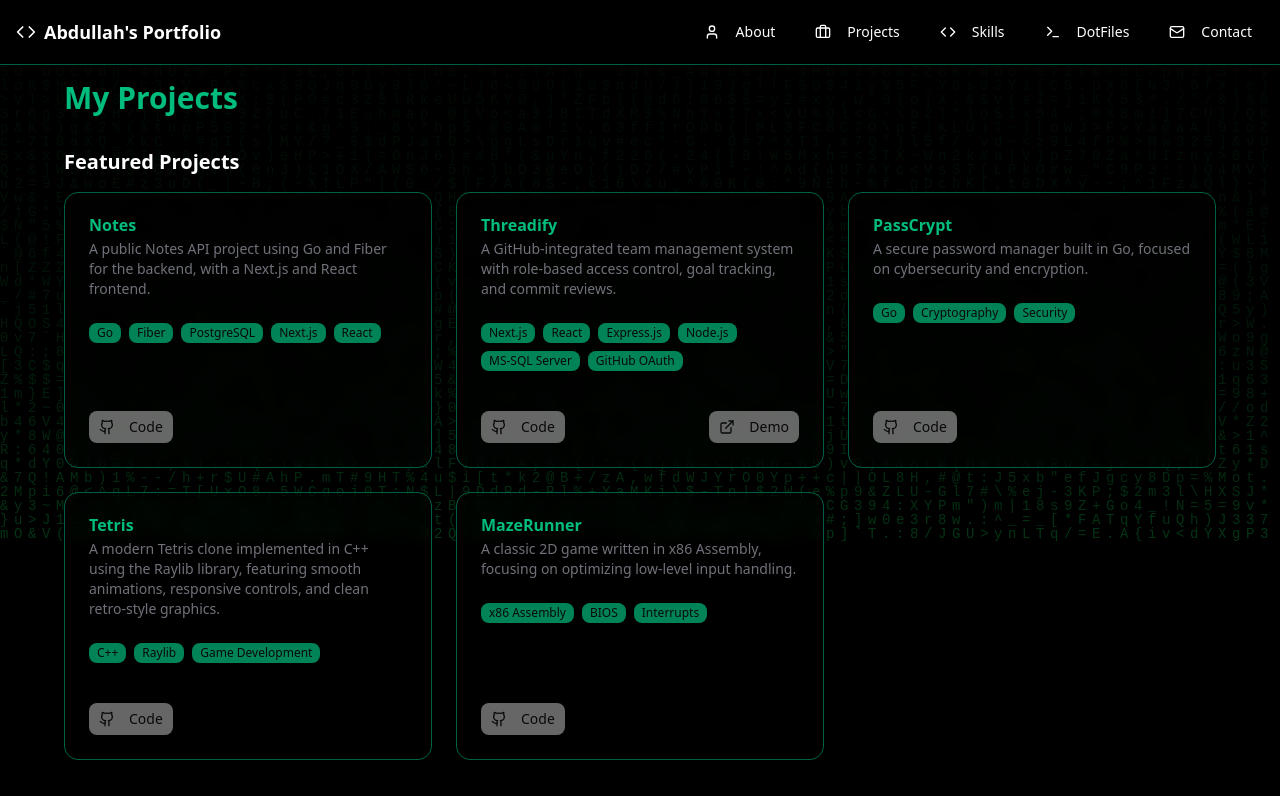
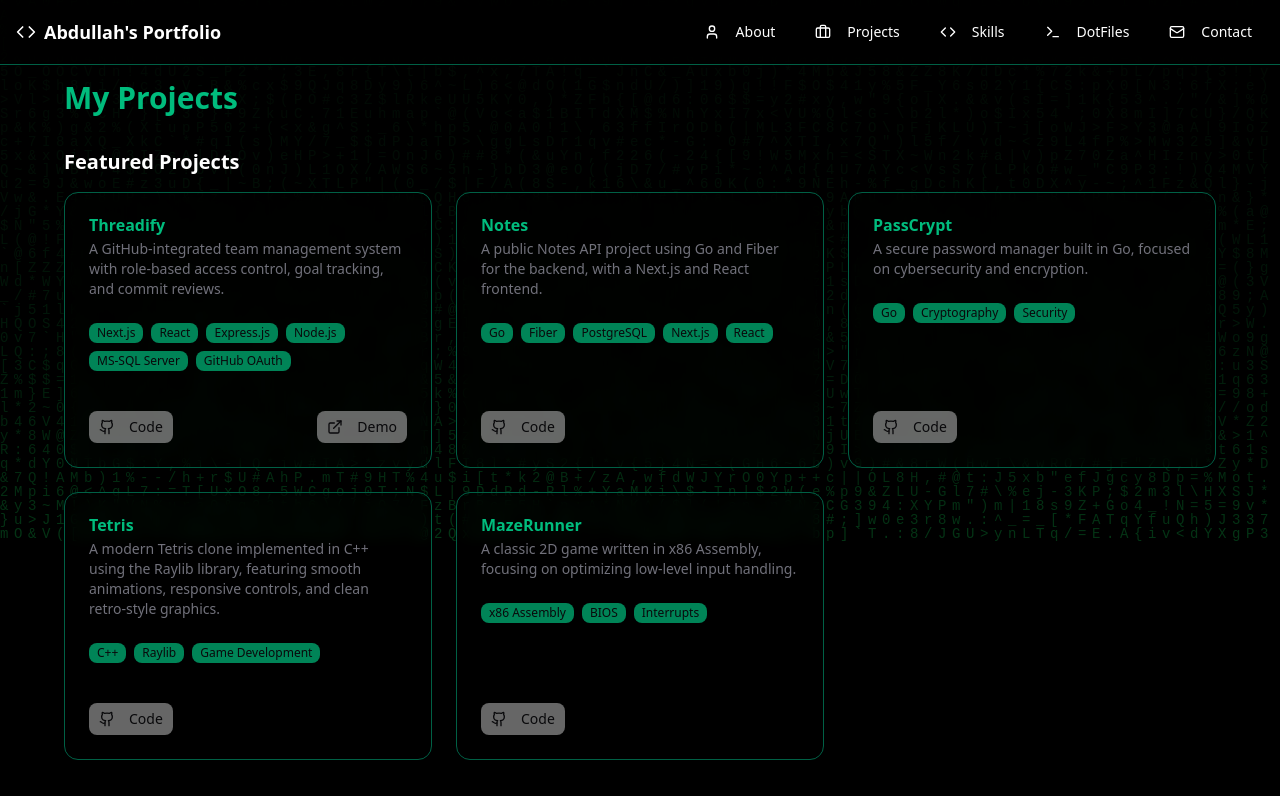
Before and after one commit to abdulahshoaib/portfolio, a Next.js app: page /projects in a window 1280 px wide. Shown: the top 796 px of the page. Built offline with nearby package versions, Linux system fonts and the light colour scheme.

Commit message:
update: projects

```diff
--- a/app/projects/page.tsx
+++ b/app/projects/page.tsx
@@ -25,19 +25,19 @@ export default function ProjectsPage() {
             featured: true,
         },*/
         {
+            name: "Threadify",
+            description: "A GitHub-integrated team management system with role-based access control, goal tracking, and commit reviews.",
+            tech: ["Next.js", "React", "Express.js", "Node.js", "MS-SQL Server", "GitHub OAuth"],
+            github: "https://github.com/abdulahshoaib/treadify",
+                demo: "#",
+            featured: true,
+        },
+        {
             name: "Notes",
             description: "A public Notes API project using Go and Fiber for the backend, with a Next.js and React frontend.",
             tech: ["Go", "Fiber", "PostgreSQL", "Next.js", "React"],
-            github: "https://github.com/abdullahshoaib/notes-api",
+            github: "https://github.com/abdulahshoaib/notes-api",
             demo: null,
-            featured: true,
-        },
-        {
-            name: "Threadify",
-            description: "A GitHub-integrated team management system with role-based access control, goal tracking, and commit reviews.",
-            tech: ["Next.js", "React", "Express.js", "Node.js", "MS-SQL Server", "GitHub OAuth"],
-            github: "https://github.com/abdullahshoaib/treadify",
-            demo: "#",
             featured: true,
         },
         /*{
@@ -60,7 +60,7 @@ export default function ProjectsPage() {
             name: "PassCrypt",
             description: "A secure password manager built in Go, focused on cybersecurity and encryption.",
             tech: ["Go", "Cryptography", "Security"],
-            github: "#",
+            github: "https://github.com/abdulahshoaib/Passcrypt",
             demo: null,
             featured: true,
         },
@@ -84,7 +84,7 @@ export default function ProjectsPage() {
             name: "MazeRunner",
             description: "A classic 2D game written in x86 Assembly, focusing on optimizing low-level input handling.",
             tech: ["x86 Assembly", "BIOS", "Interrupts"],
-            github: "https://github.com/abdullahshoaib/MazeRunner",
+            github: "https://github.com/abdulahshoaib/MazeRunner",
             demo: null,
             featured: true,
         },
@@ -92,7 +92,7 @@ export default function ProjectsPage() {
             name: "HTML Tag Validator (C++)",
             description: "A command-line utility written in C++ that parses and validates HTML code by checking for proper tag nesting and matching. Supports both file and inline string inputs.",
             tech: ["C++", "Stack", "CLI", "Parsing"],
-            github: "https://github.com/abdullahshoaib/HTML-Parser",
+            github: "https://github.com/abdulahshoaib/HTML-Parser",
             demo: null,
             featured: false
         },
```
